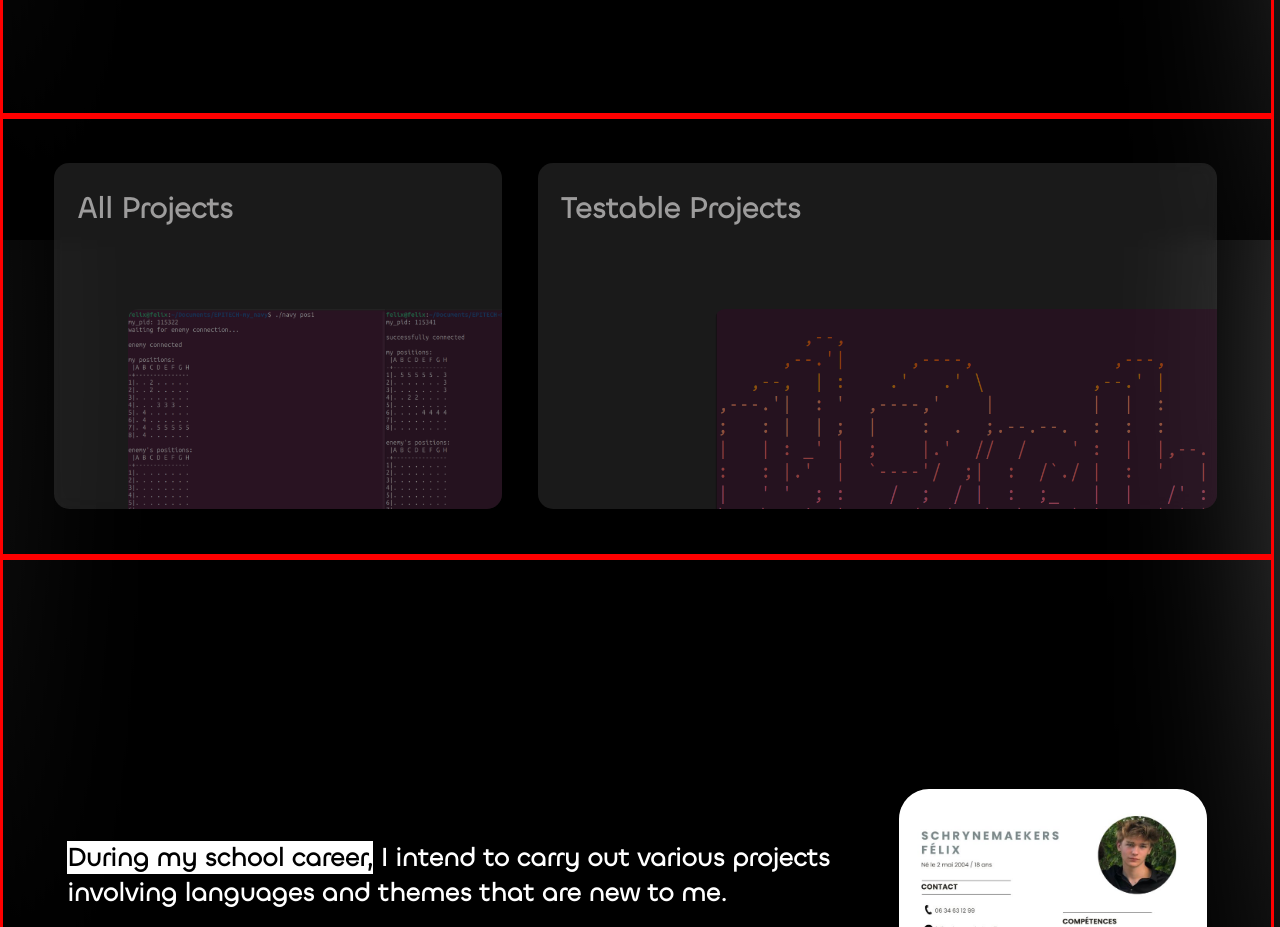
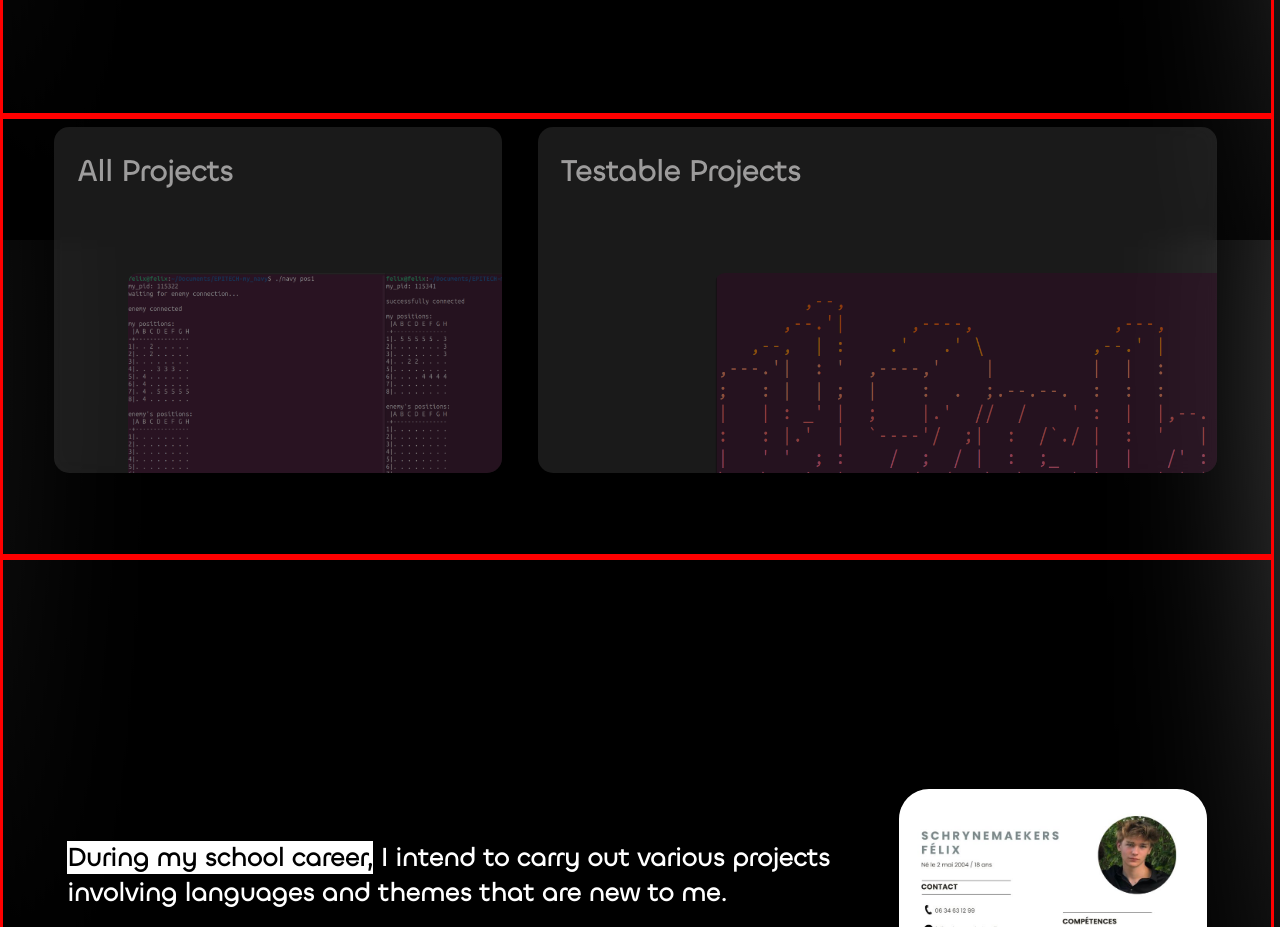
Before and after one commit to felixlvu/My-Folio, a website: page index.html in a window 1280 px wide. Shown: the part 3760-4687 px from the top of the page. Drawn offline with nearby package versions, Linux system fonts and the light colour scheme.

Commit message:
EDIT: add responsive for project page

```diff
--- a/index.html
+++ b/index.html
@@ -360,7 +360,7 @@
       border: none;
       backdrop-filter: blur(10px);
       display: inline-block;
-      margin-top: 3.5%;
+      margin-top: 1vh;
     }
 
     .testableProject {
```
